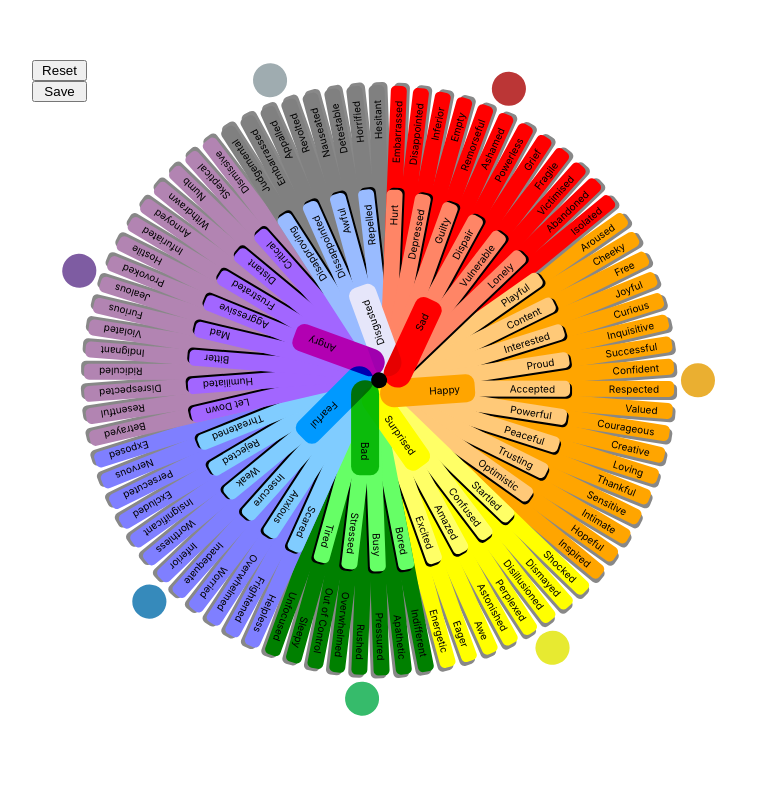
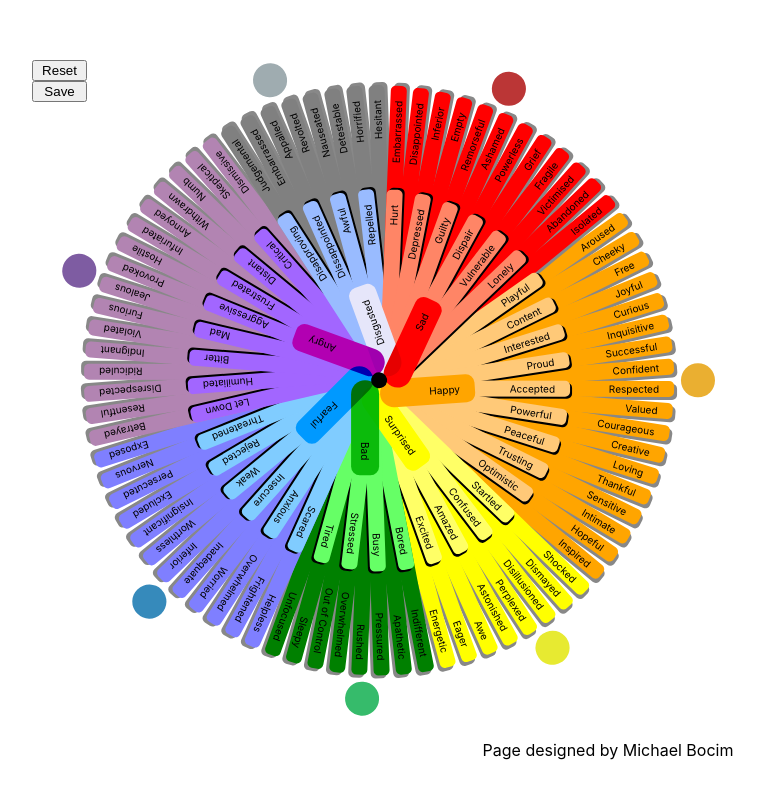
Before and after one commit to mtbocim/feeling-wheel-journal, a React (Create React App) app: page / in a window 1280 px wide. Shown: the top 798 px of the page, without its empty margins (32-796 px from the left). Built offline with nearby package versions, Linux system fonts and the light colour scheme.

Commit message:
Added basic footer

```diff
--- a/src/App.js
+++ b/src/App.js
@@ -4,6 +4,7 @@ import Wheel from "./Wheel";
 import Entries from "./Entries";
 import FeelingGradient from "./FeelingGradient";
 import journalContext from "./journalContext";
+import Footer from "./Footer";
 
 /**
  * App
@@ -92,6 +93,7 @@ function App() {
         />
         <Entries entries={entries} loadEntry={loadEntry} />
         <FeelingGradient gradient={calculateGradient()} />
+        <Footer/>
       </div>
     </journalContext.Provider>
   );
--- /dev/null
+++ b/src/Footer.css
@@ -0,0 +1,6 @@
+footer{
+    display: flex;
+    width: 100vw;
+    /* align-items: center; */
+    justify-content: center;
+}
--- /dev/null
+++ b/src/Footer.jsx
@@ -0,0 +1,10 @@
+import './Footer.css'
+function Footer(){
+    return (
+        <footer>
+          Page designed by Michael Bocim
+        </footer>
+      );
+}
+
+export default Footer;
```
